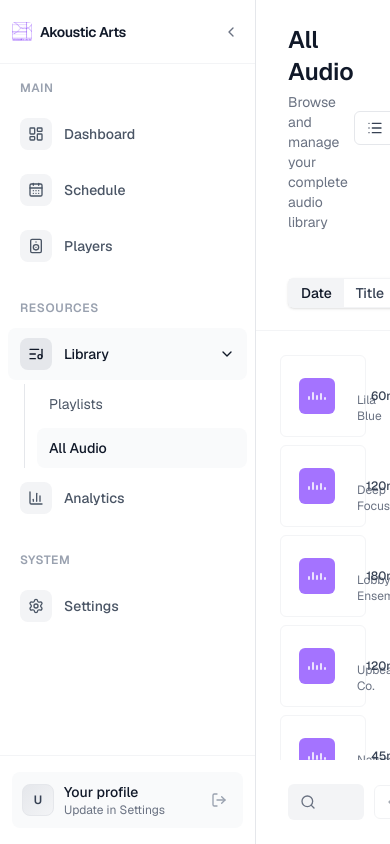
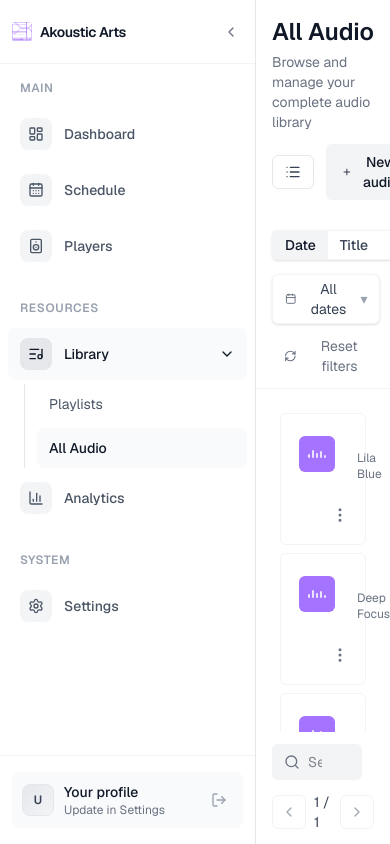
Before and after one commit to amamamou/akk2, a Next.js app: page /library/audio in a window 390 px wide. Built offline with nearby package versions, Linux system fonts and the light colour scheme.

Commit message:
enhancements ui ux

```diff
--- a/app/library/audio/components/AudioHeader.tsx
+++ b/app/library/audio/components/AudioHeader.tsx
@@ -20,13 +20,13 @@ export default function AudioHeader({
 }) {
   return (
     <div className="sticky top-0 z-10 bg-white border-gray-200">
-      <div className="px-8 py-6 flex items-center justify-between">
+  <div className="px-4 sm:px-8 py-4 flex flex-col sm:flex-row sm:items-center sm:justify-between gap-3">
         <div>
           <h1 className="text-2xl font-semibold text-gray-900">All Audio</h1>
           <p className="mt-1 text-sm text-gray-500">Browse and manage your complete audio library</p>
         </div>
 
-        <div className="flex items-center gap-3">
+  <div className="flex items-center gap-3">
           <div className="relative">
             <button
               type="button"
--- a/app/library/audio/components/AudioListItem.tsx
+++ b/app/library/audio/components/AudioListItem.tsx
@@ -1,7 +1,7 @@
 "use client";
 
 import React from "react";
-import { Eye, Edit, Trash } from "lucide-react";
+import { Eye, Edit, Trash, MoreVertical } from "lucide-react";
 import AudioVisual from "../../components/AudioVisual";
 import type { AudioItem } from "../../components/AudioTile";
 import { cn } from "@/utils/cn";
@@ -36,11 +36,11 @@ export default function AudioListItem({
         }
       }}
       className={cn(
-        "group grid grid-cols-[48px_1fr_140px] gap-4 items-center p-3 rounded-md border border-gray-100 bg-white transition-all duration-150",
-        // match triage buttons: subtle shadow, no heavy transform
-        isSelected ? "shadow-sm" : "hover:shadow-sm",
-        "focus-visible:outline-none focus-visible:ring-2 focus-visible:ring-offset-1 focus-visible:ring-blue-400"
-      )}
+          "group grid grid-cols-[48px_1fr] md:grid-cols-[48px_1fr_140px] gap-4 items-center p-3 rounded-md border border-gray-100 bg-white transition-all duration-150",
+          // match triage buttons: subtle shadow, no heavy transform
+          isSelected ? "shadow-sm" : "hover:shadow-sm",
+          "focus-visible:outline-none focus-visible:ring-2 focus-visible:ring-offset-1 focus-visible:ring-blue-400"
+        )}
     >
       <div className={cn("flex items-center justify-center rounded-md w-12 h-12", "transition-transform") }>
         <AudioVisual size={36} color={item.color ?? "#A473FF"} />
@@ -51,19 +51,19 @@ export default function AudioListItem({
         <div className="mt-1 text-xs text-gray-500">{item.singer ?? "Unknown Artist"}</div>
       </div>
 
-      <div className="flex items-center justify-end gap-3">
+      <div className="md:col-auto col-span-2 flex items-center md:justify-end justify-start gap-3 w-full">
         {visibleCols.duration && (
-          <div className="text-right">
+          <div className="hidden md:block text-right">
             <div className="text-gray-700 px-3 py-1 rounded-full text-xs font-medium">{item.duration}</div>
           </div>
         )}
         {visibleCols.added && (
-          <div className="text-right">
+          <div className="hidden md:block text-right">
             <div className="text-gray-600 px-3 py-1 rounded-full text-xs">{item.addedAt ?? "-"}</div>
           </div>
         )}
         {visibleCols.modified && (
-          <div className="text-right">
+          <div className="hidden md:block text-right">
             <div className="text-gray-600 px-3 py-1 rounded-full text-xs">{item.modifiedAt ?? "-"}</div>
           </div>
         )}
@@ -72,11 +72,12 @@ export default function AudioListItem({
             <div className="h-6 w-6 rounded-md bg-gray-100 flex items-center justify-center text-xs font-semibold text-gray-700">
               {(item.addedBy ?? "U").toString().split(" ").map((s: string) => s.charAt(0)).slice(0,2).join("")}
             </div>
-            <div className="text-sm text-gray-600">{item.addedBy ?? "Unknown"}</div>
+            <div className="hidden md:block text-sm text-gray-600">{item.addedBy ?? "Unknown"}</div>
           </div>
         )}
 
-        <div className="flex items-center gap-1 opacity-0 group-hover:opacity-100 transition-opacity">
+  {/* management actions: visible on hover for md+; on mobile show kebab menu */}
+  <div className="hidden md:flex items-center gap-2 opacity-0 md:group-hover:opacity-100 transition-all transform md:group-hover:translate-x-0 md:translate-x-2">
           <button
             onClick={(e) => { e.stopPropagation(); onView(item); }}
             title="View"
@@ -95,6 +96,18 @@ export default function AudioListItem({
             <Trash size={16} />
           </button>
         </div>
+
+        {/* mobile kebab */}
+        <div className="md:hidden ml-auto">
+          <button
+            onClick={(e) => { e.stopPropagation(); onView(item); }}
+            title="Actions"
+            className="p-2 rounded-md text-gray-500 hover:bg-gray-100"
+            aria-label="Open actions"
+          >
+            <MoreVertical size={18} />
+          </button>
+        </div>
       </div>
     </div>
   );
--- a/app/library/components/AudioToolbar.tsx
+++ b/app/library/components/AudioToolbar.tsx
@@ -21,8 +21,8 @@ export default function AudioToolbar(p: Props) {
   const inputRef = useRef<HTMLInputElement | null>(null);
   return (
     <div className="border-gray-100 bg-white">
-      <div className="px-8 py-3">
-        <div className="flex items-center justify-between gap-4">
+      <div className="px-4 sm:px-8 py-3">
+        <div className="flex flex-col sm:flex-row sm:items-center sm:justify-between gap-3">
           <div className="flex items-center gap-3 w-full max-w-md">
             <div className="relative flex-1">
               <Search className="absolute left-3 top-1/2 -translate-y-1/2 text-gray-500" size={16} />
@@ -44,7 +44,7 @@ export default function AudioToolbar(p: Props) {
 
           <div className="flex items-center gap-3">
             <div className="flex items-center gap-3">
-              <div className="hidden sm:flex items-center gap-4 text-sm text-gray-600">
+              <div className="hidden md:flex items-center gap-4 text-sm text-gray-600">
                 <div>Showing <span className="text-gray-900 font-medium">{Math.min((p.page - 1) * p.perPage + 1, p.filteredCount || 1)}</span>–<span className="text-gray-900 font-medium">{Math.min(p.page * p.perPage, p.filteredCount)}</span> of <span className="text-gray-900 font-medium">{p.filteredCount}</span></div>
                 <label className="flex items-center gap-2">
                   <span className="text-xs text-gray-500">Per page</span>
--- a/app/library/components/AudioTriageBar.tsx
+++ b/app/library/components/AudioTriageBar.tsx
@@ -96,8 +96,8 @@ export default function AudioTriageBar(props: Props) {
   // - Right: status (Showing X) and a soft "Reset filters" action
 
   return (
-    <div className="px-8 py-3 bg-white border-b border-gray-100">
-      <div className="flex items-center gap-4">
+    <div className="px-4 sm:px-8 py-3 bg-white border-b border-gray-100">
+      <div className="flex flex-wrap items-center gap-3">
         {/* Sort segmented control */}
         <div className="flex items-center gap-2" ref={sortRef}>
           <div className="inline-flex rounded-md shadow-sm bg-white border border-gray-100">
@@ -144,7 +144,7 @@ export default function AudioTriageBar(props: Props) {
         </div>
 
         {/* Date filter dropdown */}
-        <div className="relative" ref={dateRef}>
+  <div className="relative" ref={dateRef}>
           <button
             onClick={() => setDatePickerOpen(!datePickerOpen)}
             className="inline-flex items-center gap-3 px-3 py-1 border border-gray-100 rounded-md bg-white text-sm text-gray-700 hover:bg-gray-50 shadow-sm"
@@ -210,7 +210,7 @@ export default function AudioTriageBar(props: Props) {
         </div>
 
         {/* Right: status and reset */}
-        <div className="ml-auto flex items-center gap-3">
+  <div className="ml-auto flex items-center gap-3">
           {/* Active filter badges */}
           <div className="flex items-center gap-2">
             {dateFilterType !== 'all' && (<div className="px-2 py-1 rounded-full bg-gray-100 text-xs text-gray-800">{dateFilterType === 'last7' ? '7d' : dateFilterType === 'last30' ? '30d' : 'Custom'}</div>)}
```
